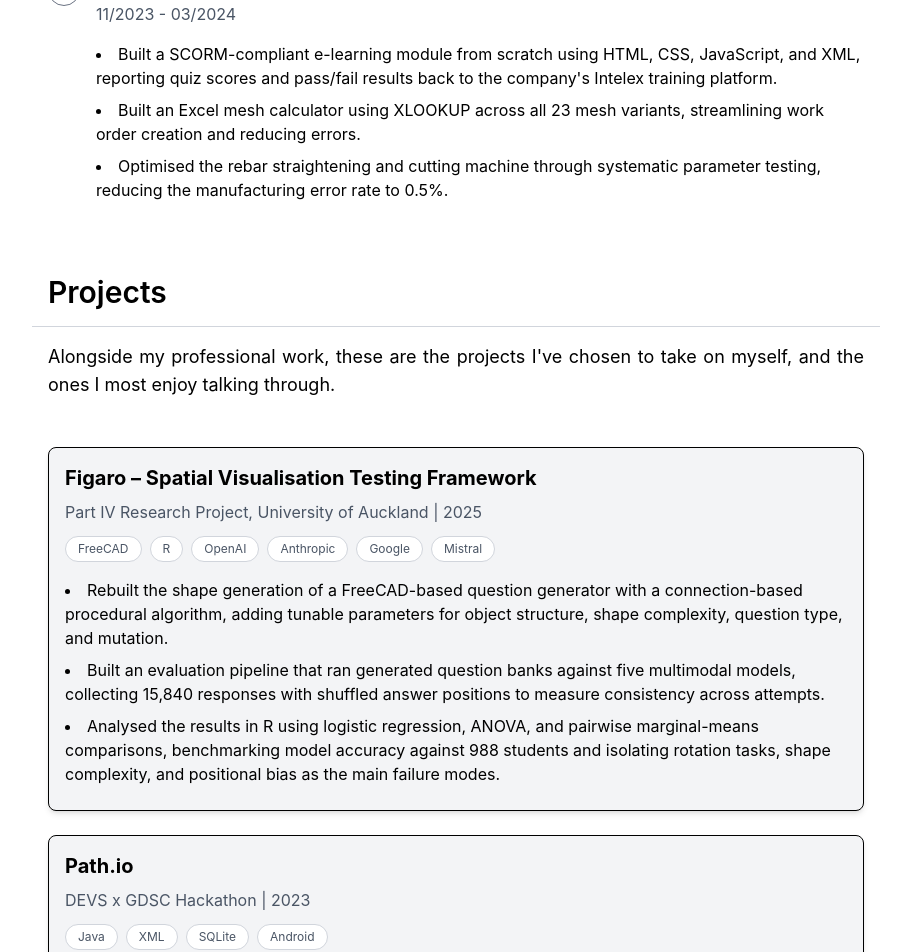
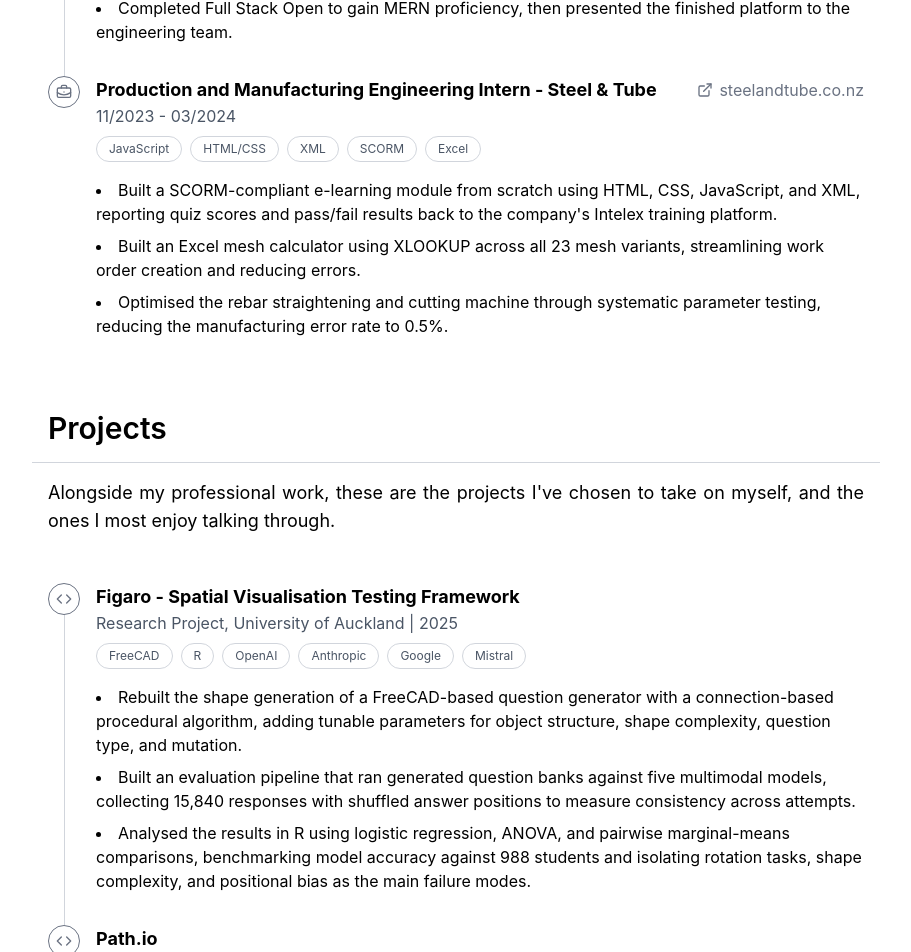
Before and after one commit to tom1dev/portfolio, a React (Vite) app: page / in a window 1280 px wide. Shown: the part 2720-3672 px from the top of the page, without its empty margins (316-1227 px from the left). Built offline with nearby package versions, Linux system fonts and the light colour scheme.

Commit message:
combined projects and jobs cards to use the same component

```diff
--- a/src/components/Experience/JobCard.tsx
+++ b/src/components/Experience/EntryCard.tsx
@@ -1,6 +1,6 @@
 import { FiExternalLink } from "react-icons/fi";
 
-export default function JobCard({headerText, subHeader, bulletPoints, href}: {headerText: string, subHeader: string, bulletPoints: string[], href?: string}) {
+export default function EntryCard({headerText, subHeader, tech, bulletPoints, href}: {headerText: string, subHeader: string, tech?: string[], bulletPoints: string[], href?: string}) {
     return (
     <div className="">
         <div className="flex items-start justify-between gap-4">
@@ -17,7 +17,22 @@
                 </a>
             )}
         </div>
-        <p className="text-gray-600 text-md mb-4">{subHeader}</p>
+        <p className={`text-gray-600 text-md ${tech?.length ? "mb-2" : "mb-4"}`}>{subHeader}</p>
+
+        {/* Tech stack */}
+        {tech?.length ? (
+            <ul className="flex flex-wrap gap-2 mb-4">
+                {tech.map((item) => (
+                    <li
+                        key={item}
+                        className="rounded-full border border-gray-300 bg-white px-3 py-1 text-xs text-gray-600"
+                    >
+                        {item}
+                    </li>
+                ))}
+            </ul>
+        ) : null}
+
         <ul className="list-disc list-inside">
             {bulletPoints.map((point, index) => (
                 <li key={index} className="mb-2">{point}</li>
--- a/src/components/Experience/ProjectsCard.tsx
+++ /dev/null
@@ -1,38 +0,0 @@
-import { FiExternalLink } from "react-icons/fi";
-
-export default function ProjectsCard({headerText, subHeader, tech, bulletPoints, href}: {headerText: string, subHeader: string, tech: string[], bulletPoints: string[], href?: string}) {
-    return (
-    <div className="border rounded-lg p-4 bg-gray-100 shadow-md">
-        <h3 className="text-xl font-bold mb-2">{headerText}</h3>
-        <p className={`text-gray-600 ${href ? "mb-1" : "mb-3"}`}>{subHeader}</p>
-        {href && (
-            <a
-                href={href}
-                target="_blank"
-                rel="noopener noreferrer"
-                className="inline-flex items-center gap-1.5 mb-3 text-sm text-gray-500 hover:text-black transition-colors duration-400"
-            >
-                <FiExternalLink className="h-4 w-4 shrink-0" aria-hidden="true" />
-                {new URL(href).hostname.replace(/^www\./, "")}
-            </a>
-        )}
-
-        {/* Tech stack */}
-        <ul className="flex flex-wrap gap-2 mb-4">
-            {tech.map((item) => (
-                <li
-                    key={item}
-                    className="rounded-full border border-gray-300 bg-white px-3 py-1 text-xs text-gray-600"
-                >
-                    {item}
-                </li>
-            ))}
-        </ul>
-
-        <ul className="list-disc list-inside">
-            {bulletPoints.map((point, index) => (
-                <li key={index} className="mb-2">{point}</li>
-            ))}
-        </ul>
-    </div>)
-}
--- a/src/components/Footer.tsx
+++ b/src/components/Footer.tsx
@@ -4,7 +4,7 @@
     const year = new Date().getFullYear();
 
     return(
-    <footer className="w-full border-t border-gray-200 bg-gray-50">
+    <footer className="w-full border-t border-gray-200 bg-gray-50 mt-20 ">
         {/* Bottom bar */}
         <div className="flex flex-col sm:flex-row justify-between gap-2 border-t border-gray-200 px-15 py-6 text-sm text-gray-500">
             <span>&copy; {year} Tom Devonshire. All rights reserved.</span>
--- a/src/components/MyExperience.tsx
+++ b/src/components/MyExperience.tsx
@@ -1,6 +1,6 @@
 import "tailwindcss";
 import SectionHeader from "./public/SectionHeader";
-import JobCard from "./Experience/JobCard";
+import EntryCard from "./Experience/EntryCard";
 import { LuBriefcaseBusiness } from "react-icons/lu";
 function MyExperience(){
     return(
@@ -26,9 +26,10 @@
                     </span>
 
                     <div className="min-w-0 flex-1">
-                        <JobCard
+                        <EntryCard
                             headerText={job.headerText}
                             subHeader={job.subHeader}
+                            tech={job.tech}
                             bulletPoints={job.bulletPoints}
                             href={job.href}
                         />
@@ -44,6 +45,7 @@
         headerText: "Junior Developer - Hoist NZ",
         subHeader: "05/2026 - Present",
         href: "https://hoist.nz/",
+        tech: ["C#", "ASP.NET", "React", "React Native"],
         bulletPoints: [
             "Build full-stack solutions using C# and ASP.NET on the backend with React and React Native on the frontend.",
             "Work across the full development lifecycle, covering design, architecture, build, testing, and ongoing support.",
@@ -54,6 +56,7 @@
         headerText: "Software Engineering Intern - Svasthya NZ",
         subHeader: "01/2025 - 10/2025",
         href: "https://svasthya.nz/",
+        tech: ["React Native", "Node/Express", "MySQL", "Stripe", "JWT"],
         bulletPoints: [
             "Built and deployed a cross-platform Point of Sale app using React Native, Node/Express, and MySQL, integrating Stripe's Terminal SDK to replace a third-party solution and cut transaction fees by 28%.",
             "Owned the project end-to-end: feasibility review, design, deployment to A2 Hosting, and an internal Play Store release tested on live transactions.",
@@ -66,6 +69,7 @@
         headerText: "Undergraduate Software Trainee - New Zealand Maths and Physics Competition(NZPMC)",
         subHeader: "01/2024 - 01/2025",
         href: "https://www.nzpmc.com/",
+        tech: ["React", "Spring Boot", "MongoDB", "Node/Express", "JWT", "Render"],
         bulletPoints: [
             "Built a full-stack competition platform with a ReactJS frontend and MongoDB database, supporting question management, automated grading, and result analytics with score distribution graphs.",
             "Migrated the backend from Node/Express to SpringBoot to match the production stack, modelling the MongoDB schema in UML before implementing CRUD endpoints.",
@@ -78,6 +82,7 @@
         headerText: "Production and Manufacturing Engineering Intern - Steel & Tube",
         subHeader: "11/2023 - 03/2024",
         href: "https://steelandtube.co.nz/",
+        tech: ["JavaScript", "HTML/CSS", "XML", "SCORM", "Excel"],
         bulletPoints: [
             "Built a SCORM-compliant e-learning module from scratch using HTML, CSS, JavaScript, and XML, reporting quiz scores and pass/fail results back to the company's Intelex training platform.",
             "Built an Excel mesh calculator using XLOOKUP across all 23 mesh variants, streamlining work order creation and reducing errors.",
@@ -86,12 +91,4 @@
     },
 ]
 
-const education = {
-    headerText: "Bachelor of Engineering (Honours), Software Engineering",
-    subHeader: "The University of Auckland | 02/2022 - 03/2026",
-    bulletPoints: [
-        "Graduated with First Class Honours and a cumulative GPA of 7.6.",
-    ],
-}
-
 export default MyExperience;
--- a/src/components/MyProjects.tsx
+++ b/src/components/MyProjects.tsx
@@ -1,7 +1,8 @@
 import "tailwindcss";
 import SectionHeader from "./public/SectionHeader";
 import BodyText from "./public/BodyText";
-import ProjectsCard from "./Experience/ProjectsCard";
+import EntryCard from "./Experience/EntryCard";
+import { LuCode } from "react-icons/lu";
 
 function MyProjects(){
     return(
@@ -16,14 +17,30 @@
 
         {/* Projects */}
         <div className="flex flex-col gap-6 p-4">
-            {projects.map((project) => (
-                <ProjectsCard
-                    key={project.headerText}
-                    headerText={project.headerText}
-                    subHeader={project.subHeader}
-                    tech={project.tech}
-                    bulletPoints={project.bulletPoints}
-                />
+            {projects.map((project, index) => (
+                <div key={project.headerText} className="relative flex gap-4">
+                    {/* Runs from this marker's centre down to the next one, so the
+                        last item stops rather than trailing off the end. */}
+                    {index < projects.length - 1 && (
+                        <span
+                            aria-hidden="true"
+                            className="absolute left-4 top-4 h-[calc(100%+1.5rem)] w-px -translate-x-1/2 bg-gray-300"
+                        />
+                    )}
+
+                    <span className="relative z-10 flex h-8 w-8 shrink-0 items-center justify-center rounded-full border border-gray-500 bg-white">
+                        <LuCode className="h-4 w-4 text-gray-500" aria-hidden="true" />
+                    </span>
+
+                    <div className="min-w-0 flex-1">
+                        <EntryCard
+                            headerText={project.headerText}
+                            subHeader={project.subHeader}
+                            tech={project.tech}
+                            bulletPoints={project.bulletPoints}
+                        />
+                    </div>
+                </div>
             ))}
         </div>
     </div>
@@ -36,8 +53,8 @@
 
 const projects = [
     {
-        headerText: "Figaro – Spatial Visualisation Testing Framework",
-        subHeader: "Part IV Research Project, University of Auckland | 2025",
+        headerText: "Figaro - Spatial Visualisation Testing Framework",
+        subHeader: "Research Project, University of Auckland | 2025",
         tech: ["FreeCAD", "R", "OpenAI", "Anthropic", "Google", "Mistral"],
         bulletPoints: [
             "Rebuilt the shape generation of a FreeCAD-based question generator with a connection-based procedural algorithm, adding tunable parameters for object structure, shape complexity, question type, and mutation.",
```
